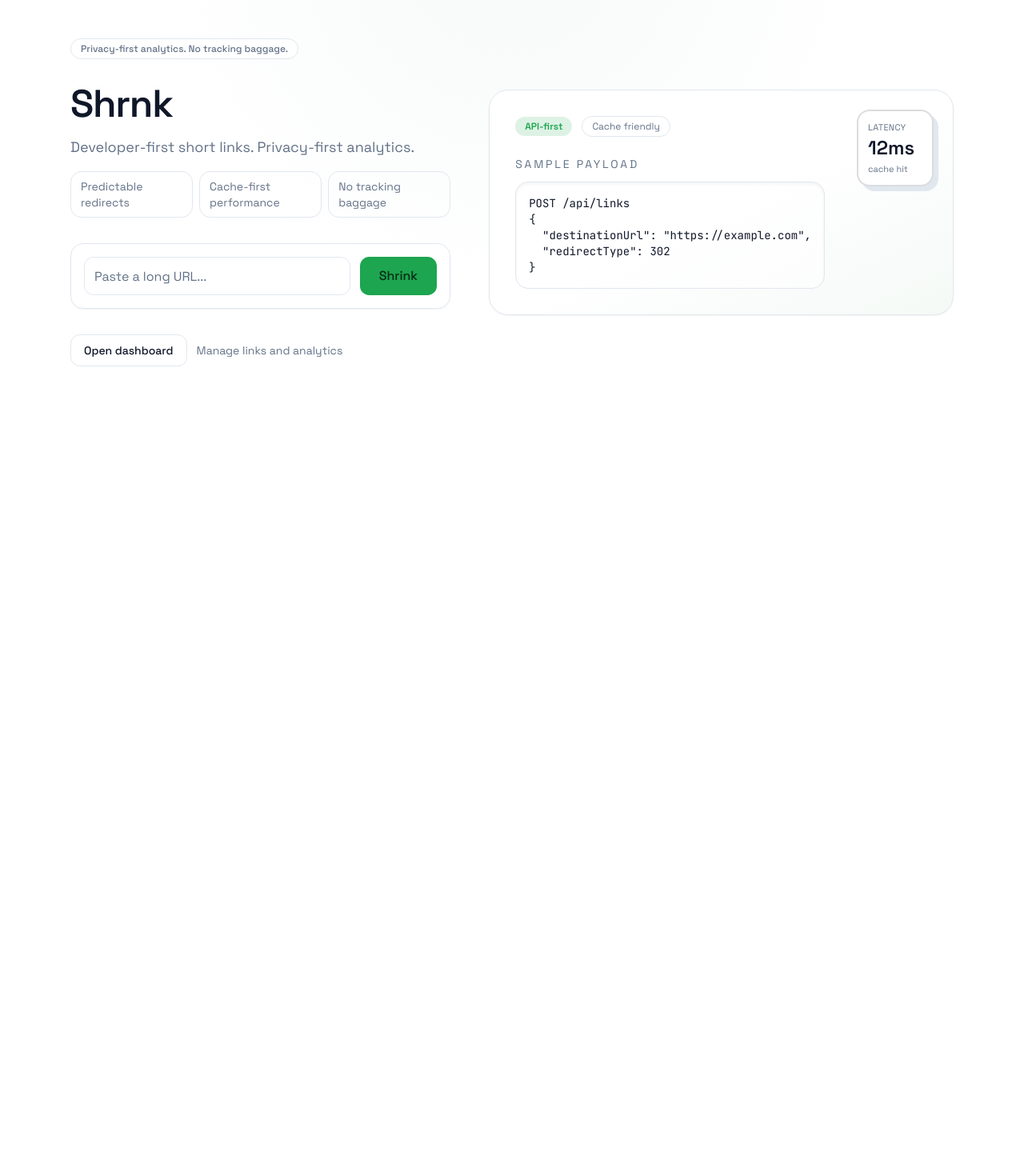
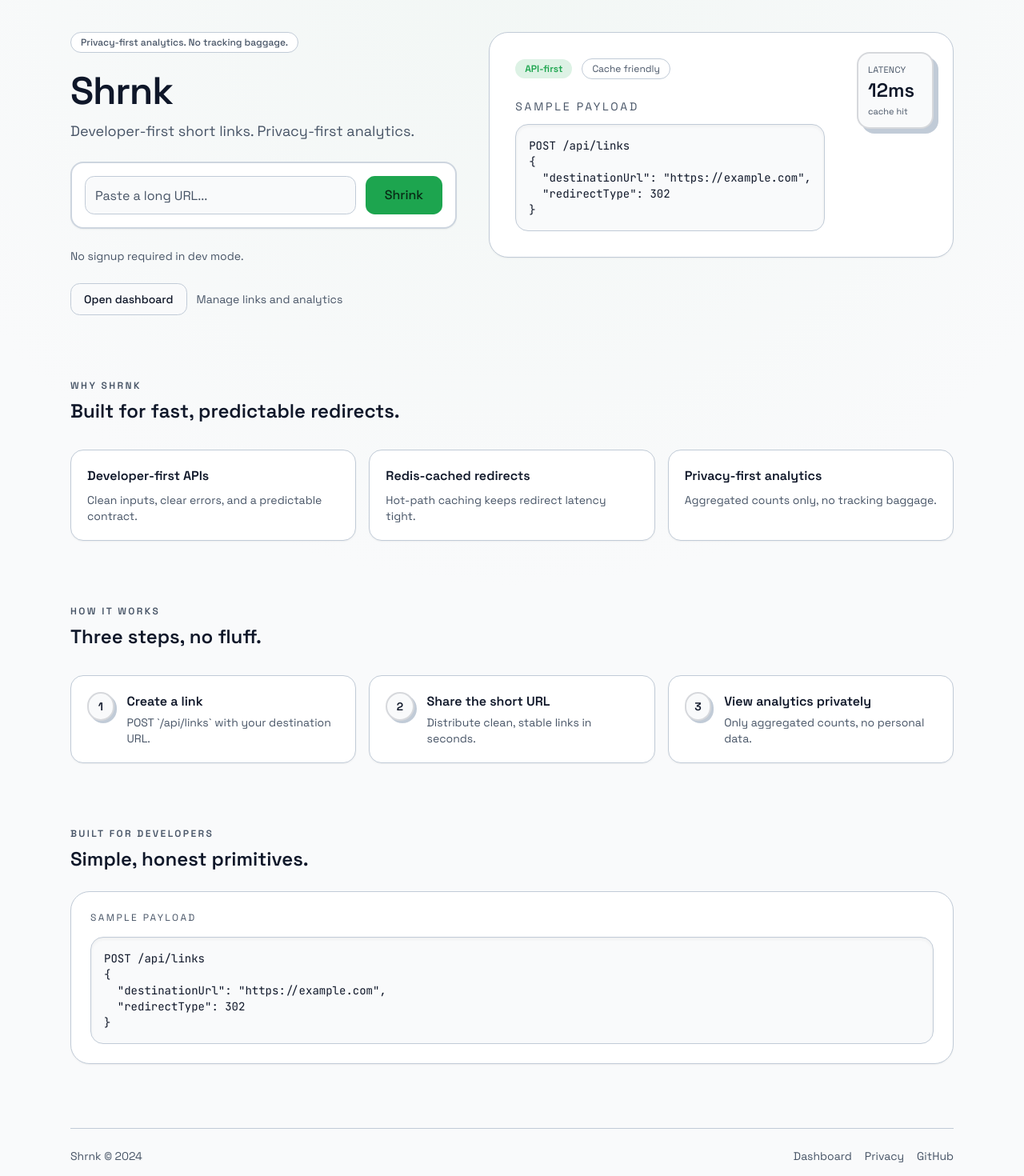
Before and after one commit to jasonmic2000/shrnk, a Next.js app in the folder apps/web/: page / in a window 1280 px wide. Shown: the part 80-1550 px from the top of the page at 80% size. Before the commit the page ends 800 px from the top, so only its background shows below. Built offline with nearby package versions, Linux system fonts and the light colour scheme.

Commit message:
chore: contrast improvements

```diff
--- a/apps/web/app/globals.css
+++ b/apps/web/app/globals.css
@@ -4,7 +4,7 @@
 
 :root {
   color-scheme: light;
-  --background: 0 0% 100%;
+  --background: 210 20% 98%;
   --foreground: 222 47% 11%;
   --card: 0 0% 100%;
   --card-foreground: 222 47% 11%;
@@ -15,37 +15,37 @@
   --secondary: 210 40% 96%;
   --secondary-foreground: 222 47% 11%;
   --muted: 210 40% 96%;
-  --muted-foreground: 215 16% 46%;
+  --muted-foreground: 215 18% 34%;
   --accent: 142 30% 92%;
   --accent-foreground: 222 47% 11%;
   --destructive: 0 84% 60%;
   --destructive-foreground: 0 0% 98%;
-  --border: 214 32% 91%;
-  --input: 214 32% 91%;
+  --border: 214 22% 80%;
+  --input: 214 22% 80%;
   --ring: 142 70% 38%;
   --radius: 0.85rem;
 }
 
 .dark {
   color-scheme: dark;
-  --background: 222 47% 5%;
+  --background: 222 47% 4%;
   --foreground: 210 40% 98%;
-  --card: 222 47% 8%;
+  --card: 222 47% 9%;
   --card-foreground: 210 40% 98%;
-  --popover: 222 47% 8%;
+  --popover: 222 47% 9%;
   --popover-foreground: 210 40% 98%;
   --primary: 142 70% 45%;
   --primary-foreground: 144 70% 10%;
   --secondary: 217 32% 14%;
   --secondary-foreground: 210 40% 98%;
   --muted: 217 32% 14%;
-  --muted-foreground: 215 20% 65%;
+  --muted-foreground: 215 20% 74%;
   --accent: 142 25% 20%;
   --accent-foreground: 210 40% 98%;
   --destructive: 0 62% 30%;
   --destructive-foreground: 0 0% 98%;
-  --border: 217 32% 20%;
-  --input: 217 32% 20%;
+  --border: 217 28% 26%;
+ --input: 217 28% 26%;
   --ring: 142 70% 45%;
 }
 
--- a/apps/web/app/page.tsx
+++ b/apps/web/app/page.tsx
@@ -21,25 +21,21 @@
   }
 
   return (
-    <div className="grid items-center gap-12 pb-24 pt-8 md:grid-cols-[1.1fr_0.9fr]">
-      <section className="space-y-8">
+    <div className="space-y-20 pb-24 pt-6">
+      <section className="grid items-start gap-10 md:grid-cols-[1.1fr_0.9fr]">
+        <div className="space-y-6">
           <div className="border-border bg-card text-muted-foreground inline-flex items-center gap-2 rounded-full border px-3 py-1 text-xs font-medium">
             Privacy-first analytics. No tracking baggage.
           </div>
-        <div className="space-y-4">
+          <div className="space-y-3">
             <h1 className="text-4xl font-semibold tracking-tight md:text-5xl">Shrnk</h1>
             <p className="text-muted-foreground max-w-xl text-lg">
               Developer-first short links. Privacy-first analytics.
             </p>
-          <ul className="text-muted-foreground grid gap-2 text-sm sm:grid-cols-3">
-            <li className="border-border rounded-lg border px-3 py-2">Predictable redirects</li>
-            <li className="border-border rounded-lg border px-3 py-2">Cache-first performance</li>
-            <li className="border-border rounded-lg border px-3 py-2">No tracking baggage</li>
-          </ul>
           </div>
           <form
             onSubmit={handleSubmit}
-          className="border-border bg-card/80 flex flex-col gap-3 rounded-2xl border p-4 shadow-sm backdrop-blur md:flex-row md:items-center"
+            className="border-border/80 bg-card hover:border-foreground/20 focus-within:border-primary/60 focus-within:ring-primary/20 flex flex-col gap-3 rounded-2xl border-2 p-4 shadow-sm transition focus-within:ring-2 hover:shadow-md md:flex-row md:items-center"
           >
             <Input
               value={url}
@@ -52,14 +48,15 @@
               Shrink
             </Button>
           </form>
+          <p className="text-muted-foreground text-sm">No signup required in dev mode.</p>
           <div className="flex items-center gap-3">
             <Button asChild variant="outline">
               <Link href="/dashboard">Open dashboard</Link>
             </Button>
             <span className="text-muted-foreground text-sm">Manage links and analytics</span>
           </div>
-      </section>
-      <section className="border-border from-background via-background to-accent/40 relative rounded-3xl border bg-gradient-to-br p-8 shadow-sm">
+        </div>
+        <div className="border-border bg-card relative rounded-3xl border p-8 shadow-sm">
           <div className="space-y-6">
             <div className="flex items-center gap-3">
               <span className="bg-primary/15 text-primary cursor-default select-none rounded-full px-3 py-1 text-xs font-semibold">
@@ -71,7 +68,7 @@
             </div>
             <div className="space-y-3 pr-28 md:pr-32">
               <p className="text-muted-foreground text-sm uppercase tracking-[0.2em]">Sample payload</p>
-            <pre className="border-border bg-background/60 text-foreground rounded-2xl border p-4 text-sm shadow-inner">
+              <pre className="border-border bg-background text-foreground rounded-2xl border p-4 text-sm shadow-inner">
                 <code>
                   {`POST /api/links
 {
@@ -87,7 +84,97 @@
             <p className="text-2xl font-semibold">12ms</p>
             <p className="text-muted-foreground">cache hit</p>
           </div>
+        </div>
       </section>
+
+      <section className="space-y-8">
+        <div>
+          <p className="text-muted-foreground text-xs font-semibold uppercase tracking-[0.2em]">Why Shrnk</p>
+          <h2 className="mt-2 text-2xl font-semibold">Built for fast, predictable redirects.</h2>
+        </div>
+        <div className="grid gap-4 md:grid-cols-3">
+          <div className="border-border bg-card hover:border-foreground/20 rounded-2xl border p-5 shadow-sm transition hover:shadow-md">
+            <h3 className="text-base font-semibold">Developer-first APIs</h3>
+            <p className="text-muted-foreground mt-2 text-sm">
+              Clean inputs, clear errors, and a predictable contract.
+            </p>
+          </div>
+          <div className="border-border bg-card hover:border-foreground/20 rounded-2xl border p-5 shadow-sm transition hover:shadow-md">
+            <h3 className="text-base font-semibold">Redis-cached redirects</h3>
+            <p className="text-muted-foreground mt-2 text-sm">Hot-path caching keeps redirect latency tight.</p>
+          </div>
+          <div className="border-border bg-card hover:border-foreground/20 rounded-2xl border p-5 shadow-sm transition hover:shadow-md">
+            <h3 className="text-base font-semibold">Privacy-first analytics</h3>
+            <p className="text-muted-foreground mt-2 text-sm">Aggregated counts only, no tracking baggage.</p>
+          </div>
+        </div>
+      </section>
+
+      <section className="space-y-8">
+        <div>
+          <p className="text-muted-foreground text-xs font-semibold uppercase tracking-[0.2em]">How it works</p>
+          <h2 className="mt-2 text-2xl font-semibold">Three steps, no fluff.</h2>
+        </div>
+        <div className="grid gap-4 md:grid-cols-3">
+          <div className="border-border bg-card hover:border-foreground/20 flex items-start gap-4 rounded-2xl border p-5 shadow-sm transition hover:shadow-md">
+            <span className="border-foreground/15 bg-background text-foreground flex h-9 w-9 items-center justify-center rounded-full border-2 text-sm font-semibold shadow-[3px_3px_0_hsl(var(--border))]">
+              1
+            </span>
+            <div>
+              <h3 className="text-base font-semibold">Create a link</h3>
+              <p className="text-muted-foreground mt-1 text-sm">POST `/api/links` with your destination URL.</p>
+            </div>
+          </div>
+          <div className="border-border bg-card hover:border-foreground/20 flex items-start gap-4 rounded-2xl border p-5 shadow-sm transition hover:shadow-md">
+            <span className="border-foreground/15 bg-background text-foreground flex h-9 w-9 items-center justify-center rounded-full border-2 text-sm font-semibold shadow-[3px_3px_0_hsl(var(--border))]">
+              2
+            </span>
+            <div>
+              <h3 className="text-base font-semibold">Share the short URL</h3>
+              <p className="text-muted-foreground mt-1 text-sm">Distribute clean, stable links in seconds.</p>
+            </div>
+          </div>
+          <div className="border-border bg-card hover:border-foreground/20 flex items-start gap-4 rounded-2xl border p-5 shadow-sm transition hover:shadow-md">
+            <span className="border-foreground/15 bg-background text-foreground flex h-9 w-9 items-center justify-center rounded-full border-2 text-sm font-semibold shadow-[3px_3px_0_hsl(var(--border))]">
+              3
+            </span>
+            <div>
+              <h3 className="text-base font-semibold">View analytics privately</h3>
+              <p className="text-muted-foreground mt-1 text-sm">Only aggregated counts, no personal data.</p>
+            </div>
+          </div>
+        </div>
+      </section>
+
+      <section className="space-y-6">
+        <div>
+          <p className="text-muted-foreground text-xs font-semibold uppercase tracking-[0.2em]">Built for developers</p>
+          <h2 className="mt-2 text-2xl font-semibold">Simple, honest primitives.</h2>
+        </div>
+        <div className="border-border bg-card hover:border-foreground/20 rounded-3xl border p-6 shadow-sm transition hover:shadow-md">
+          <p className="text-muted-foreground text-xs uppercase tracking-[0.2em]">Sample payload</p>
+          <pre className="border-border bg-background text-foreground mt-4 rounded-2xl border p-4 text-sm shadow-inner">
+            <code>
+              {`POST /api/links
+{
+  "destinationUrl": "https://example.com",
+  "redirectType": 302
+}`}
+            </code>
+          </pre>
+        </div>
+      </section>
+
+      <footer className="border-border text-muted-foreground flex flex-col items-start justify-between gap-3 border-t pt-6 text-sm sm:flex-row sm:items-center">
+        <span>Shrnk © 2024</span>
+        <div className="flex flex-wrap gap-4">
+          <Link href="/dashboard" className="hover:text-foreground">
+            Dashboard
+          </Link>
+          <span className="hover:text-foreground">Privacy</span>
+          <span className="hover:text-foreground">GitHub</span>
+        </div>
+      </footer>
     </div>
   );
 }
```
Lines whose indentation alone changed are shown as unchanged.
